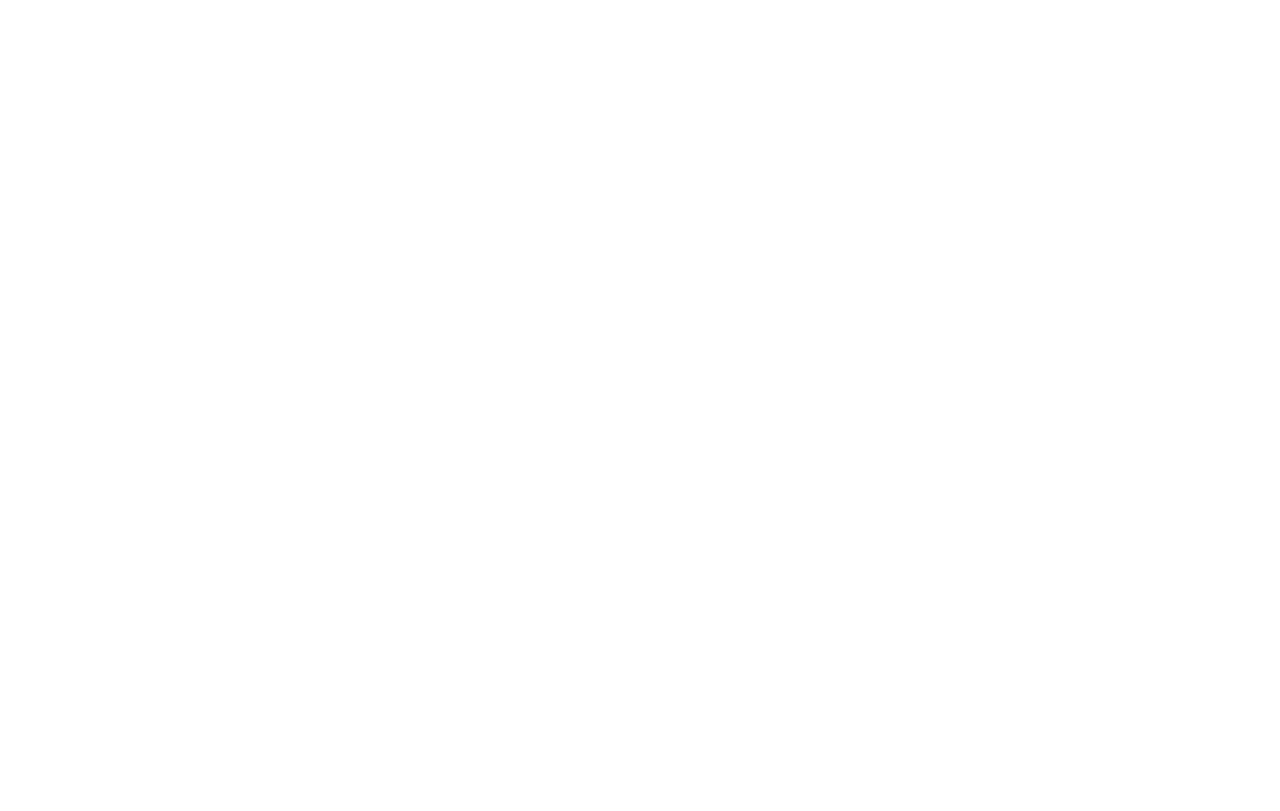
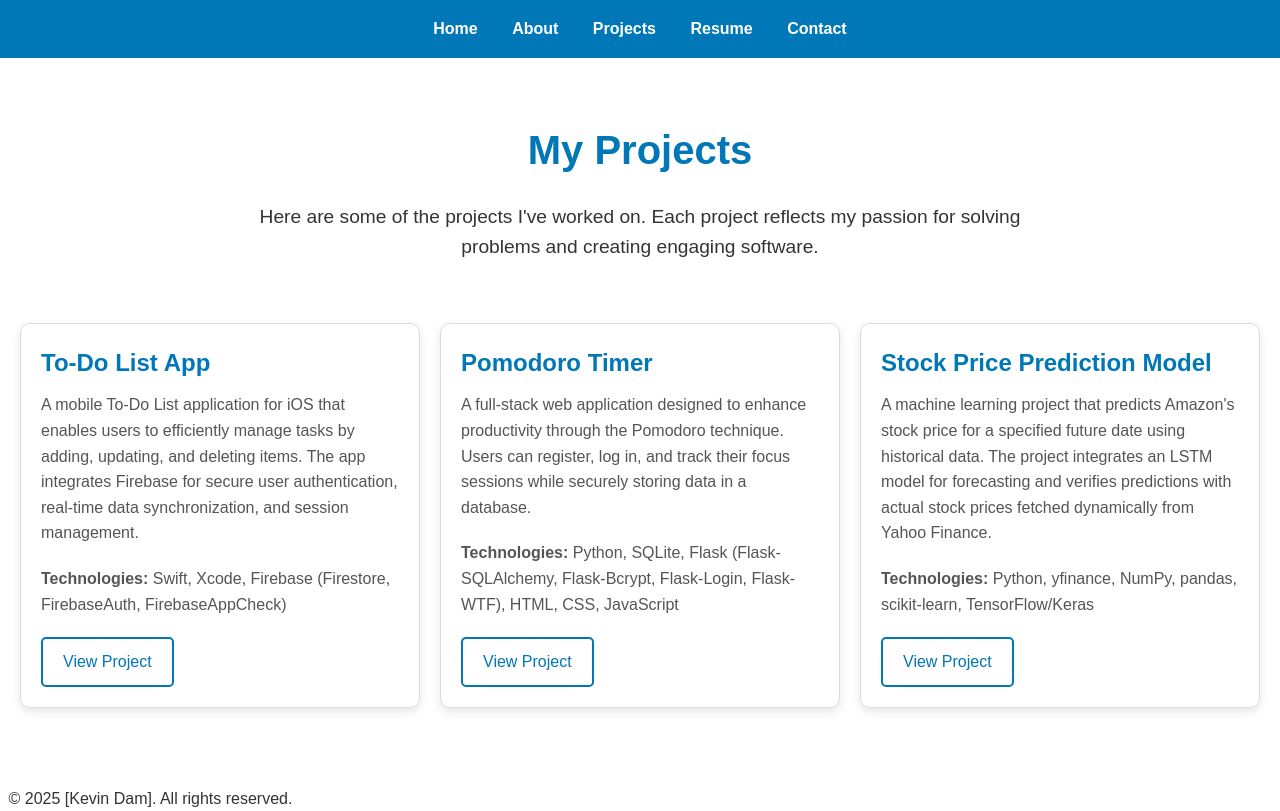
Before and after one commit to dammkevin/portfolio-website, a plain HTML site: page projects.html in a window 1280 px wide. Drawn offline with Linux system fonts and the light colour scheme.

Commit message:
implemented projects page

```diff
--- a/css/styles.css
+++ b/css/styles.css
@@ -16,6 +16,15 @@
 
 /* About Page */
 .page-about {
+    font-family: Arial, sans-serif;
+    line-height: 1.6;
+    background-color: white;
+    color: #333;
+    min-height: 100vh;
+}
+
+/* Project Page */
+.page-projects {
     font-family: Arial, sans-serif;
     line-height: 1.6;
     background-color: white;
@@ -53,6 +62,11 @@ nav ul li a {
 }
 
 .footer-about {
+    color: #333;
+    padding-left: 8.5px;
+}
+
+.footer-projects {
     color: #333;
     padding-left: 8.5px;
 }
@@ -195,3 +209,78 @@ nav ul li a {
 .about-text p {
     margin-bottom: 1rem;
 }
+
+/* Projects Section */
+.projects {
+    height: 91vh;
+    padding: 60px 20px;
+    text-align: center;
+}
+
+.projects h1 {
+    font-size: 2.5rem;
+    color: #0077b6;
+    margin-bottom: 20px;
+}
+
+.projects .intro {
+    font-size: 1.2rem;
+    color: #333;
+    margin-bottom: 40px;
+    max-width: 800px;
+    margin-left: auto;
+    margin-right: auto;
+}
+
+.project-grid {
+    display: grid;
+    grid-template-columns: repeat(auto-fit, minmax(300px, 1fr));
+    gap: 20px;
+    justify-items: center;
+}
+
+.project-card {
+    background: white;
+    border: 1px solid #ddd;
+    border-radius: 10px;
+    padding: 20px;
+    text-align: left;
+    box-shadow: 0px 4px 10px rgba(0, 0, 0, 0.1);
+    transition: transform 0.3s ease, box-shadow 0.3s ease;
+    width: 100%;
+    max-width: 400px;
+    margin-top: 20px;
+}
+
+.project-card h2 {
+    font-size: 1.5rem;
+    color: #0077b6;
+    margin-bottom: 10px;
+}
+
+.project-card p {
+    font-size: 1rem;
+    color: #555;
+    margin-bottom: 20px;
+}
+
+.project-card .btn {
+    display: inline-block;
+    padding: 10px 20px;
+    border: 2px solid #0077b6;
+    color: #0077b6;
+    text-decoration: none;
+    border-radius: 5px;
+    font-size: 1rem;
+    transition: background 0.3s ease, color 0.3s ease;
+}
+
+.project-card .btn:hover {
+    background: #0077b6;
+    color: white;
+}
+
+.project-card:hover {
+    transform: translateY(-10px);
+    box-shadow: 0px 8px 20px rgba(0, 0, 0, 0.15);
+}
--- a/projects.html
+++ b/projects.html
@@ -0,0 +1,70 @@
+<!DOCTYPE html>
+<html lang="en">
+<head>
+    <meta charset="UTF-8">
+    <meta name="viewport" content="width=device-width, initial-scale=1.0">
+    <title>Projects - Kevin Dam</title>
+    <link rel="stylesheet" href="css/styles.css">
+</head>
+<body>
+    <div class="page-projects">
+        <!-- Navigation Bar -->
+        <nav>
+            <ul>
+                <li><a href="index.html">Home</a></li>
+                <li><a href="about.html">About</a></li>
+                <li><a href="projects.html">Projects</a></li>
+                <li><a href="resume.html">Resume</a></li>
+                <li><a href="contact.html">Contact</a></li>
+            </ul>
+        </nav>
+
+        <!-- Projects Section -->
+        <section class="projects">
+            <h1>My Projects</h1>
+            <p class="intro">
+                Here are some of the projects I've worked on. Each project reflects my passion for solving problems and creating engaging software.
+            </p>
+            <div class="project-grid">
+                <!-- Project 1 -->
+                <div class="project-card">
+                    <h2>To-Do List App</h2>
+                    <p>
+                        A mobile To-Do List application for iOS that enables users to efficiently manage tasks by adding, updating, and deleting items. The app integrates
+                        Firebase for secure user authentication, real-time data synchronization, and session management.
+                    </p>
+                    <p><strong>Technologies:</strong> Swift, Xcode, Firebase (Firestore, FirebaseAuth, FirebaseAppCheck)</p>
+                    <a href="https://github.com/dammkevin/To-Do-List-App" target="_blank" class="btn">View Project</a>
+                </div>
+
+                <!-- Project 2 -->
+                <div class="project-card">
+                    <h2>Pomodoro Timer</h2>
+                    <p>
+                        A full-stack web application designed to enhance productivity through the Pomodoro technique. Users can register, log in, and track their focus
+                        sessions while securely storing data in a database.
+                    </p>
+                    <p><strong>Technologies:</strong> Python, SQLite, Flask (Flask-SQLAlchemy, Flask-Bcrypt, Flask-Login, Flask-WTF), HTML, CSS, JavaScript</p>
+                    <a href="https://github.com/dammkevin/pomodoro-timer" target="_blank" class="btn">View Project</a>
+                </div>
+
+                <!-- Project 3 -->
+                <div class="project-card">
+                    <h2>Stock Price Prediction Model</h2>
+                    <p>
+                        A machine learning project that predicts Amazon's stock price for a specified future date using historical data. The project integrates an LSTM
+                        model for forecasting and verifies predictions with actual stock prices fetched dynamically from Yahoo Finance.
+                    </p>
+                    <p><strong>Technologies:</strong> Python, yfinance, NumPy, pandas, scikit-learn, TensorFlow/Keras</p>
+                    <a href="https://github.com/dammkevin/stock_price_prediction" target="_blank" class="btn">View Project</a>
+                </div>
+            </div>
+        </section>
+
+        <!-- Footer -->
+        <footer class="footer-projects">
+            <p>&copy; 2025 [Kevin Dam]. All rights reserved.</p>
+        </footer>
+    </div>
+</body>
+</html>
```
